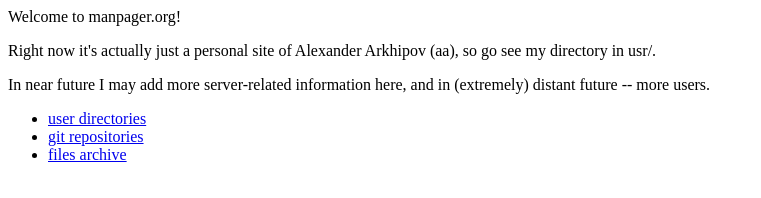
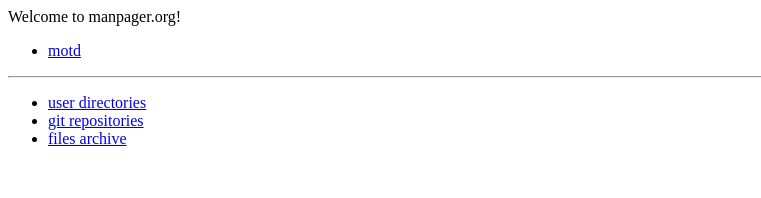
Before and after one commit to lexurco/manpager.org, a plain HTML site: page index.html in a window 1280 px wide. Shown: the whole page, without its empty margins (0-761 px from the left). Drawn offline with Linux system fonts and the light colour scheme.

Commit message:
add motd to index files

```diff
--- a/index.html
+++ b/index.html
@@ -1,15 +1,11 @@
 <title>manpager.org</title>
 <p>Welcome to manpager.org!</p>
-<p>
-	Right now it's actually just a personal site of Alexander Arkhipov (aa),
-	so go see my directory in usr/.
-</p>
-<p>
-	In near future I may add more server-related information here, and in
-	(extremely) distant future -- more users.
-</p>
+<ul>
+	<li><a href="motd.txt">motd</a></li>
+</ul>
+<hr>
 <ul>
 	<li><a href="usr/">user directories</a></li>
 	<li><a href="https://git.manpager.org">git repositories</a></li>
 	<li><a href="pub/">files archive</a></li>
-<ul>
+</ul>
```
Also changed, not shown: 2 other files.
